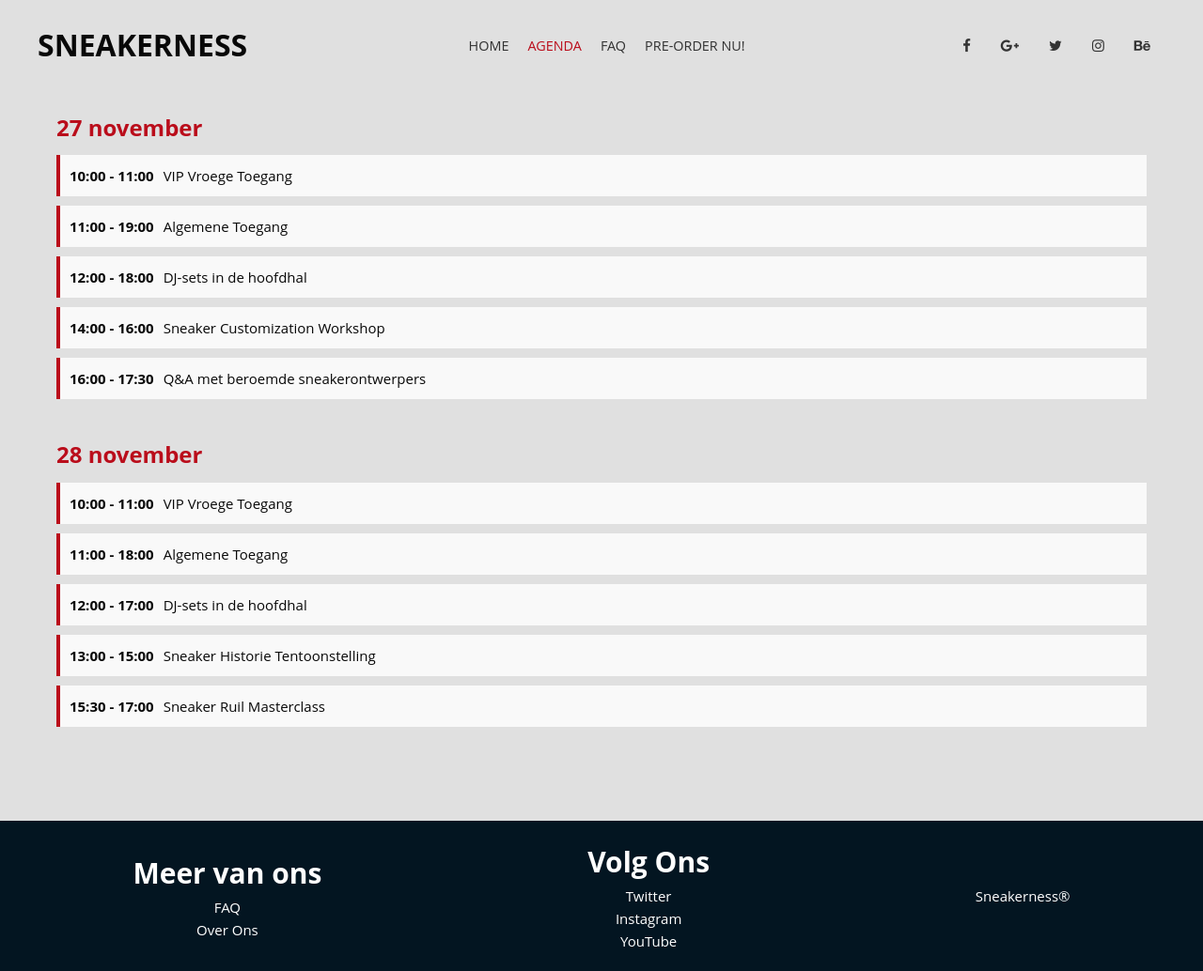
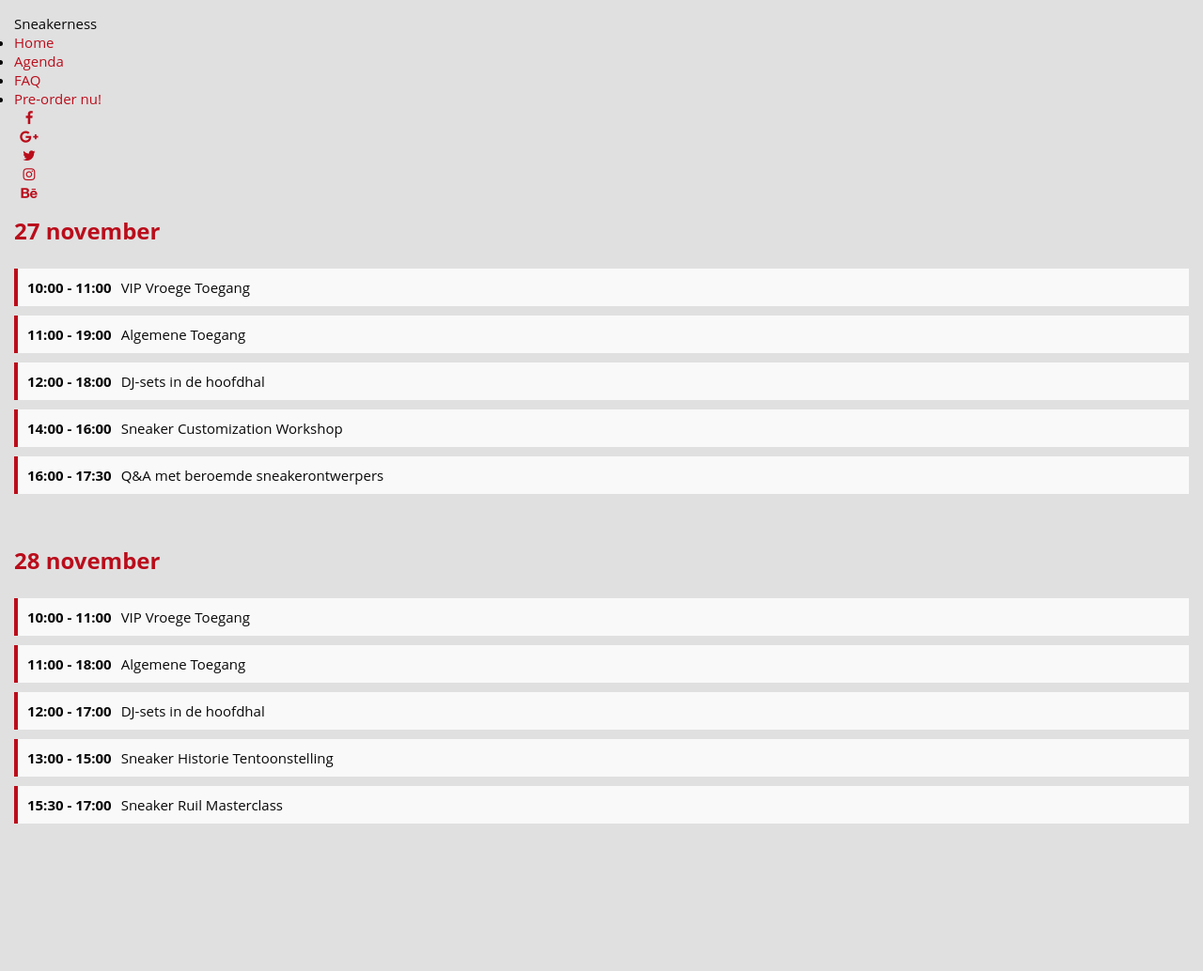
Before and after one commit to NimrodLoozar/Sneakerss, a PHP site: page /agenda.html in a window 1280 px wide. Shown: the whole page at 94% size. After the commit the page ends 877 px from the top, so only its background shows below. Run offline with PHP 8.4, Linux system fonts and the light colour scheme.

Commit message:
agenda css pending~

```diff
--- a/agenda.html
+++ b/agenda.html
@@ -5,12 +5,10 @@
     <meta charset="UTF-8">
     <meta name="viewport" content="width=device-width, initial-scale=1.0">
     <title>Sneakers Agenda</title>
-    <link rel="stylesheet" href="assets/css/agenda.css">
+    <link rel="stylesheet" href="assets/css/style.css">
     <link rel="stylesheet" href="https://cdnjs.cloudflare.com/ajax/libs/font-awesome/6.0.0-beta3/css/all.min.css">
     <link rel="stylesheet" href="assets/css/font-awesome.min.css">
-    <!-- Namari Color CSS -->
     <link rel="stylesheet" href="assets/css/namari-color.css">
-    <!-- Animate CSS-->
     <link href="assets/css/animate.css" rel="stylesheet" type="text/css">
 </head>
 
@@ -131,30 +129,8 @@
             </div>
         </main>
     </div>
-    <footer>
-        <div>
-            <h3>
-                Meer van ons
-            </h3>
-            <ul>
-                <li><a href="FAQ.html">FAQ</a></li>
-                <li><a href="about.html">Over Ons</a></li>
-            </ul>
-        </div>
-        <div>
-            <h3>
-                Volg Ons
-            </h3>
-            <ul>
-                <li><a href="#">Twitter</a></li>
-                <li><a href="#">Instagram</a></li>
-                <li><a href="#">YouTube</a></li>
-            </ul>
-        </div>
-        <div>
-            <p>Sneakerness®</p>
-        </div>
-    </footer>
+
+
     <script src="assets/js/jquery.1.8.3.min.js"></script>
     <script src="assets/Js/banner_slideshow.js"></script>
     <script src="assets/js/featherlight.min.js"></script>
--- a/assets/css/agenda.css
+++ /dev/null
@@ -1,221 +0,0 @@
-* {
-    margin: 0;
-    padding: 0;
-    box-sizing: border-box;
-}
-
-body {
-    font-family: Arial, sans-serif;
-    line-height: 1.6;
-    color: #333;
-}
-#wrapper {
-    margin: 0 auto;
-    max-width: 1200px;
-}
-
-main {
-    padding: 20px;
-}
-
-header {
-    display: flex;
-    justify-content: space-between;
-    align-items: center;
-    padding: 20px 0;
-    border-bottom: 1px solid #e0e0e0;
-}
-
-ul li ul {
-    visibility: hidden;
-    opacity: 0;
-    position: absolute;
-    max-width: 200px;
-    padding-left: 0;
-    left: 0;
-    display: none;
-    background: white;
-}
-
-ul li:hover>ul,
-ul li ul:hover {
-    visibility: visible;
-    opacity: 1;
-    display: block;
-    min-width: 200px;
-    text-align: left;
-    padding-top: 20px;
-    padding-bottom: 20px;
-    box-shadow: 0px 3px 5px -1px red;
-    border-radius: 25px;
-}
-
-ul li ul li {
-    clear: both;
-    width: 80%;
-    text-align: left;
-    margin-bottom: 20px;
-    border-style: none;
-}
-
-ul li ul li a:hover {
-    padding-left: 10px;
-    border-left: 2px solid red;
-    transition: all 0.3s ease;
-}
-
-ul li ul li a {
-    transition: all 0.5s ease;
-}
-
-#headerFAQ ul li ul li a {
-    color: #ba0d1b;
-}
-
-.logo {
-    font-size: 2rem;
-    font-weight: bold;
-    text-transform: uppercase;
-}
-
-ul {
-    list-style: none;
-}
-
-nav ul {
-    display: flex;
-    align-items: center;
-}
-
-nav ul li{
-position: relative;
-}
-
-ul li ul {
-    visibility: hidden;
-    opacity: 0;
-    position: absolute;
-    max-width: 200px;
-    padding-left: 0;
-    left: 0;
-    display: none;
-    background: white;
-}
-ul li:hover > ul,
-ul li ul:hover {
-    visibility: visible;
-    opacity: 1;
-    display: block;
-    min-width: 200px;
-    text-align: left;
-    padding-top: 20px;
-    box-shadow: 0px 3px 5px -1px #ccc;
-}
-
-ul li ul li {
-    clear: both;
-    width: 80%;
-    text-align: left;
-    margin-bottom: 20px;
-    border-style: none;
-}
-
-ul li ul li a:hover {
-    padding-left: 10px;
-    border-left: 2px solid #3ca0e7;
-    transition: all 0.3s ease;
-}
-
-ul li ul li a {
-    transition: all 0.5s ease;
-}
-
-
-nav ul li {
-    margin-left: 20px;
-}
-
-nav ul li a {
-    text-decoration: none;
-    color: #333;
-    font-size: 0.9rem;
-    text-transform: uppercase;
-}
-
-nav ul li a:hover,
-nav ul li a.active {
-    color: #ba0d1b;
-}
-
-aside ul {
-    list-style: none;
-    display: flex;
-    align-items: center;
-}
-
-aside li {
-    margin: 1rem;
-}
-
-
-.social-icons a {
-    color: #333;
-    text-decoration: none;
-}
-
-
-.underline {
-    height: 3px;
-    background-color: #ba0d1b;
-    width: 100%;
-    margin-top: 5px;
-}
-
-.agenda-item {
-    margin-bottom: 40px;
-}
-
-.agenda-date {
-    font-size: 1.5rem;
-    font-weight: bold;
-    margin-bottom: 10px;
-    color: #ba0d1b;
-}
-
-.event {
-    display: flex;
-    align-items: center;
-    padding: 10px;
-    background-color: #f9f9f9;
-    margin-bottom: 10px;
-    border-left: 4px solid #ba0d1b;
-}
-
-.event-time {
-    font-weight: bold;
-}
-
-.event-time {
-    font-weight: bold;
-}
-
-.event-description {
-    margin-left: 10px;
-}
-
-footer {
-    min-height: 10rem;
-    display: flex;
-    justify-content: space-around;
-    align-items: center;
-    background-color: #031521;
-    color: white;
-    text-align: center;
-    padding: 20px 0;
-    margin-top: 40px;
-}
-
-footer div ul li a {
-    text-decoration: none;
-    color: #fff;
-}
```
Also changed, not shown: assets/css/style.css (+42 -0 lines).
